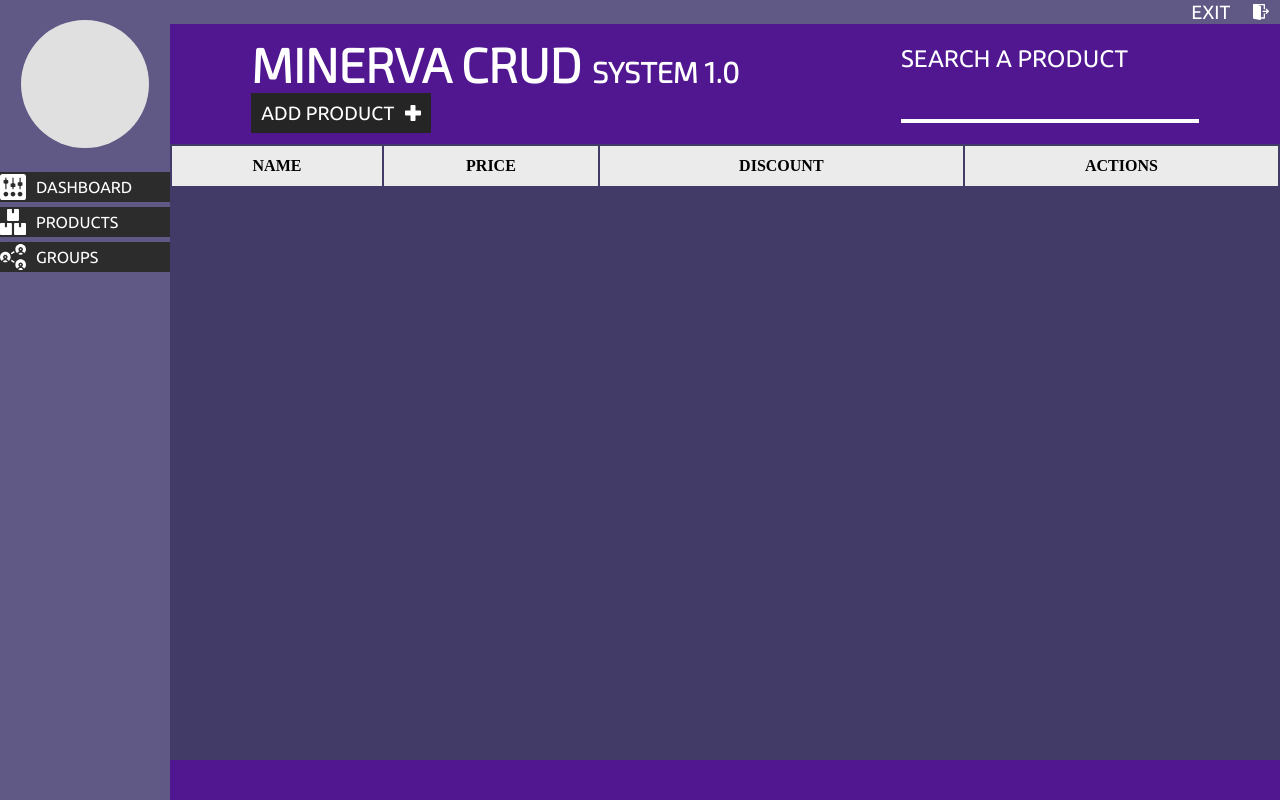
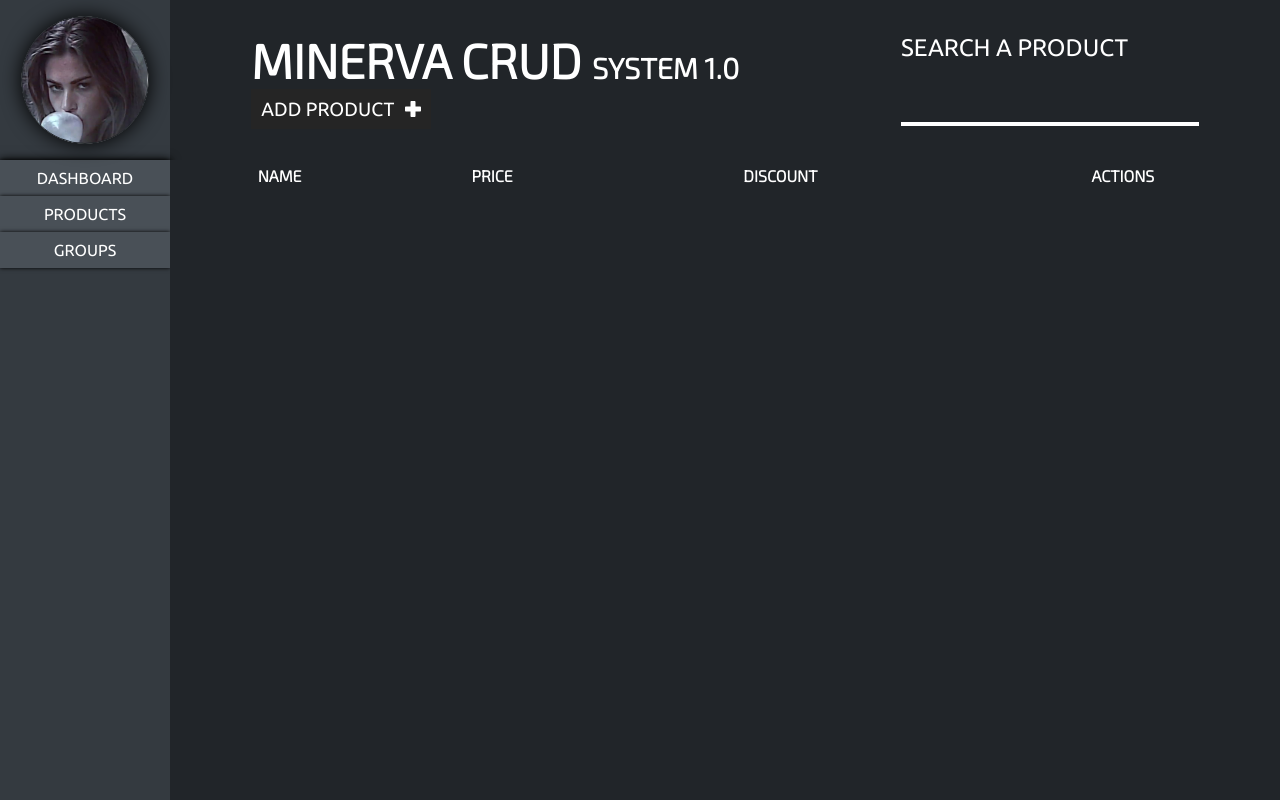
Before and after one commit to fin2keys/minerva-crud, a plain HTML site: page src/pages/controlProducts/index.html in a window 1280 px wide. Drawn offline with Linux system fonts and the light colour scheme.

Commit message:
style update

```diff
--- a/src/css/controlProducts/main-structure-page.css
+++ b/src/css/controlProducts/main-structure-page.css
@@ -4,9 +4,10 @@
   box-sizing: border-box;
 }
 :root {
-  --hdcolor: #501791;
-  --ascolor: #605885;
-  --sccolor: #433b67;
+  --hdcolor: #212529;
+  --ascolor: #343A40;
+  --sccolor: #212529;
+  --trifcolor: #212529;
 }
 :root, html, body {
   width: 100%;
@@ -16,8 +17,8 @@
 #page-structure-container {
   display: grid;
   grid-template-columns: 170px auto;
-  grid-template-rows: 3vh 15vh 77vh 5vh;
-  grid-template-areas: 'EB EB'
+  grid-template-rows: 5vh 15vh 80vh;
+  grid-template-areas: 'UA HD'
                        'UA HD'
                        'AS SC'
                        'AS FT';
@@ -27,14 +28,6 @@
    SC == SECTION
    FT == FOOTER
    UA == USER AVATAR*/
-.exit-bar {
-  background-color: var(--ascolor);
-  grid-area: EB;
-  display: flex;
-  align-items: center;
-  justify-content: flex-end;
-  user-select: none;
-}
 .avatar-user-container {
   background-color: var(--ascolor);
   grid-area: UA;
@@ -53,6 +46,7 @@
   grid-area: AS;
   display: flex;
   align-items: center;
+  box-shadow: 0px 0px 10px black;
 }
 .main-minerva-content {
   background-color: var(--sccolor);
@@ -81,17 +75,22 @@
   font-size: 1.8rem;
 }
 .user-options-list {
-  height: 600px;
+  height: 100%;
   width: 100%;
 }
 table {
   width: 100%;
+  border-collapse: collapse ;
 }
 tr.info {
-  height: 40px;
-  background-color: #ebebeb;
-  border-radius: 4px;
+  height: 30px;
+  background-color: var();
+  padding: 0px;
+  background-color: var(--trifcolor);
+  color: white;
+  font-family: 'Exo 2', sans-serif;
 }
+
 .form {
   width: 500px;
   height: 600px;
@@ -122,3 +121,14 @@ input#add {
   height: 40px;
   cursor: pointer;
 }
+tr.new-row {
+  color: white;
+}
+tr.new-row > th {
+  background-color: #343A40;
+  box-shadow: 0px 0px 4px black;
+  font-family: 'PT Sans', sans-serif;
+  font-size: 1rem;
+  height: 1fr;
+  border-radius: 1px;
+}
--- a/src/css/controlProducts/main-user-inputs.css
+++ b/src/css/controlProducts/main-user-inputs.css
@@ -87,36 +87,23 @@ ul {
   flex-direction: column;
 }
 li {
-  background-color: #2c2c2c;
+  background-color: #495057;
   font-family: 'Ubuntu', sans-serif;
-  margin-bottom: 5px;
   display: flex;
   align-items: center;
-  height: 30px;
   color: white;
   user-select: none;
   cursor: pointer;
+  box-shadow: 0px 0px 4px black;
+  height: 36px;
+  font-size: 1rem;
+  transition: ease-in-out 250ms;
+  justify-content: center;
 }
-#dash-img {
-  width: 26px;
-  height: 26px;
-  background-image: url(../../img/dashboard.svg);
-  background-size: cover;
-  margin-right: 10px;
-}
-#boxes-img {
-  width: 26px;
-  height: 26px;
-  background-image: url(../../img/boxes.svg);
-  background-size: cover;
-  margin-right: 10px;
-}
-#group-img {
-  width: 26px;
-  height: 26px;
-  background-image: url(../../img/group.svg);
-  background-size: cover;
-  margin-right: 10px;
+li:hover {
+  height: 40px;
+  transition: ease 250ms;
+  background-color: #212529;
 }
 .delete-button {
   background-color: #2c2c2c;
--- a/src/css/controlProducts/user-preferences.css
+++ b/src/css/controlProducts/user-preferences.css
@@ -10,10 +10,12 @@
 }
 #user-avatar {
   background-color: var(--useravt);
-  border: none;
+  border: 1px solid #212529;
   width: 128px;
   height: 128px;
   border-radius: 40rem;
   background-size: cover;
   position: absolute;
+  box-shadow: 0px 0px 20px black;
+  background-image: url(../../img/girl.png);
 }
--- a/src/pages/controlProducts/index.html
+++ b/src/pages/controlProducts/index.html
@@ -27,12 +27,6 @@
     <input type="button" id="add" value="ADD">
   </div>
   <main id="page-structure-container">
-    <div class="exit-bar">
-      <div id="exit-container">
-        <span id="exit-icon"></span>
-        <a class="generic-anchor-text">EXIT</a>
-      </div>
-    </div>
     <div class="avatar-user-container">
       <div id="user-content">
         <span id="user-avatar"></span>
```
Also changed, not shown: src/img/girl.png (added).
